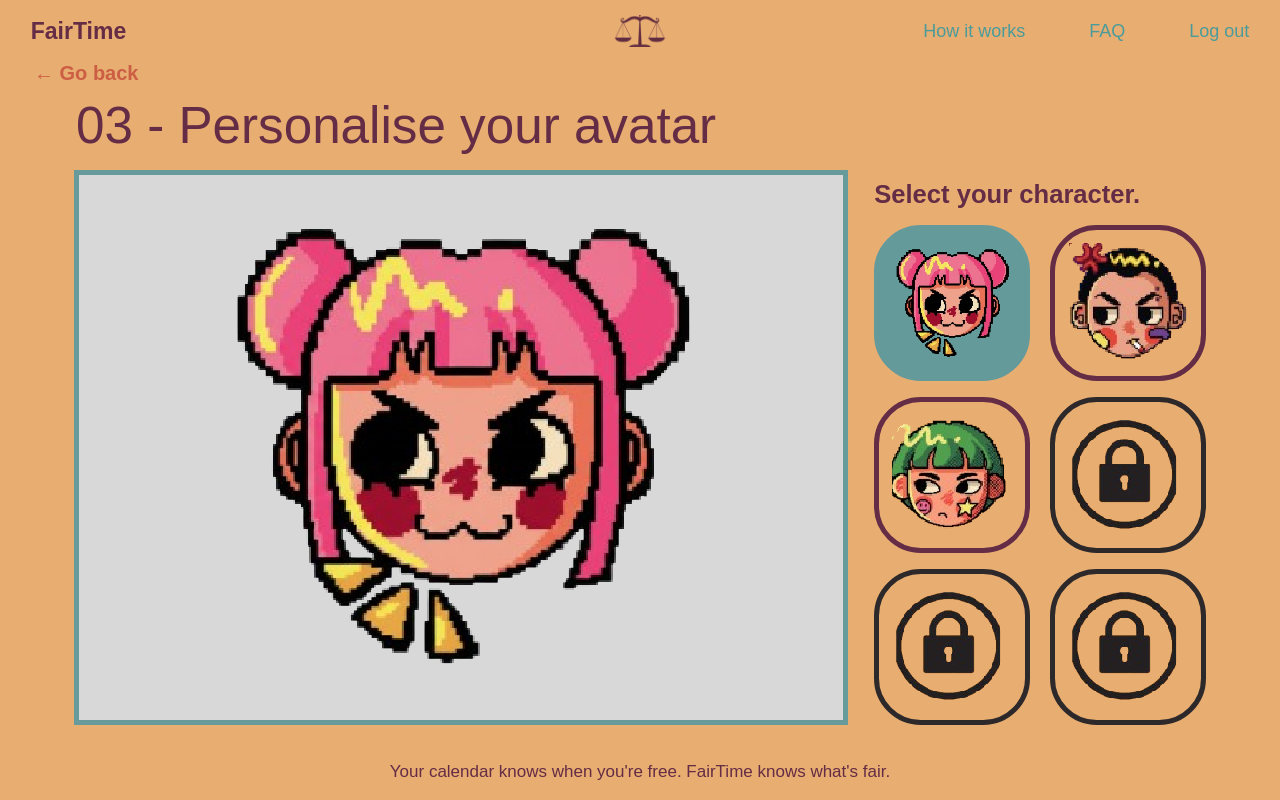
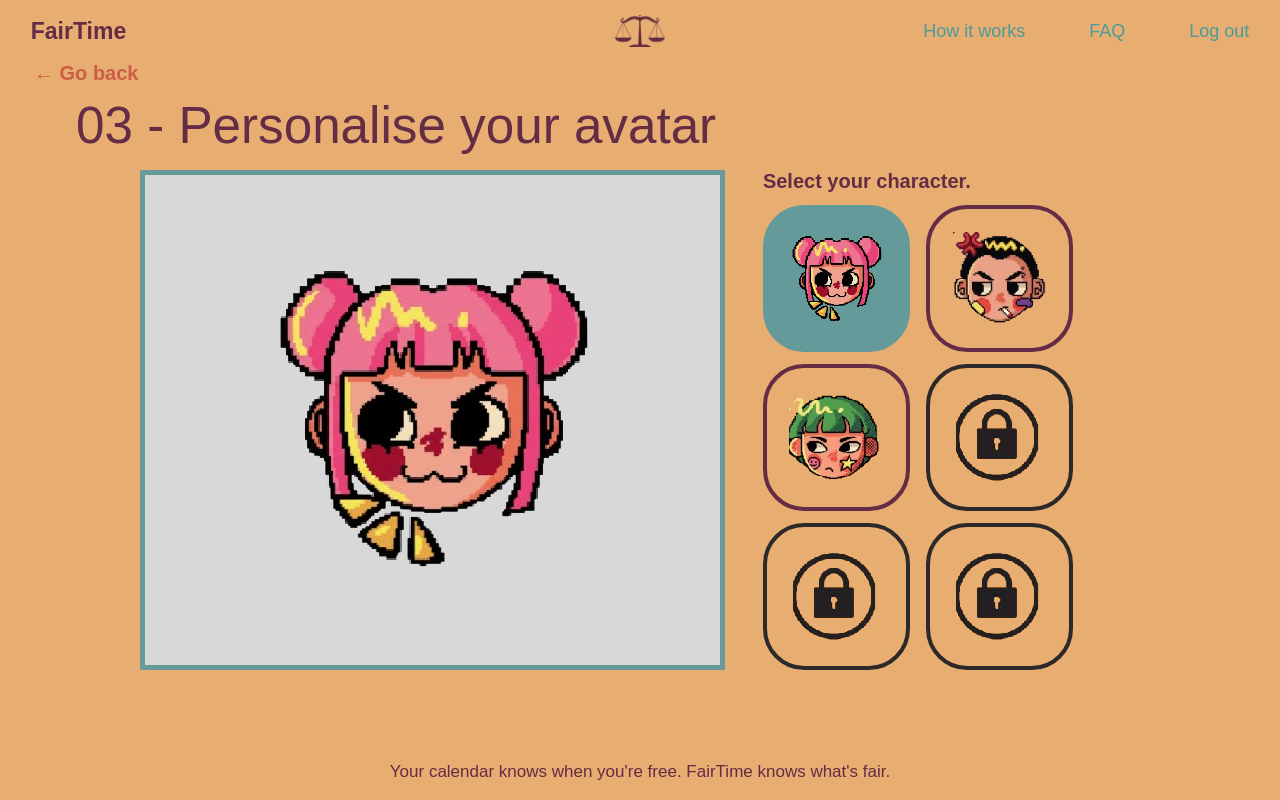
Before and after one commit to yusiaeng/fairtime, a Next.js app: page /dashboard/character in a window 1280 px wide. Built offline with nearby package versions, Linux system fonts and the light colour scheme; a web font is replaced by a local one.

Commit message:
Make character squares and illustrations significantly smaller on desktop

```diff
--- a/src/app/globals.css
+++ b/src/app/globals.css
@@ -509,3 +509,34 @@ button:focus-visible, a:focus-visible { outline: 3px solid var(--plum); outline-
   .character-preview-image { width: 82%; height: 82%; object-fit: contain; }
   .character-option-image { width: 82%; height: 82%; object-fit: contain; }
 }
+
+
+/* Compact desktop illustrations and selection squares; retain breathing room. */
+@media (min-width: 761px) {
+  .character-layout {
+    flex: 0 1 auto;
+    width: min(100% - 80px, 1000px);
+    height: min(51vh, 440px);
+    max-height: none;
+    margin: 0 auto;
+    grid-template-columns: minmax(0, 1.55fr) minmax(0, 1fr);
+    gap: clamp(22px, 3vw, 45px);
+    align-items: center;
+  }
+  .character-preview {
+    width: 100%;
+    height: 100%;
+    min-height: 0;
+  }
+  .character-preview-image {
+    width: 62%;
+    height: 62%;
+  }
+  .character-picker { width: 100%; align-self: center; }
+  .character-picker h2 { font-size: clamp(18px, 2.5vh, 24px); margin: 0 0 12px; }
+  .character-options { width: min(100%, 310px); gap: 12px 16px; }
+  .character-option { border-width: 4px; border-radius: 28%; }
+  .character-option-image { width: 68%; height: 68%; }
+  .calendar-illustration img { width: min(100%, 190px); }
+  .calendar-connect-content { grid-template-columns: minmax(0, 1fr) minmax(200px, .8fr); }
+}
```
